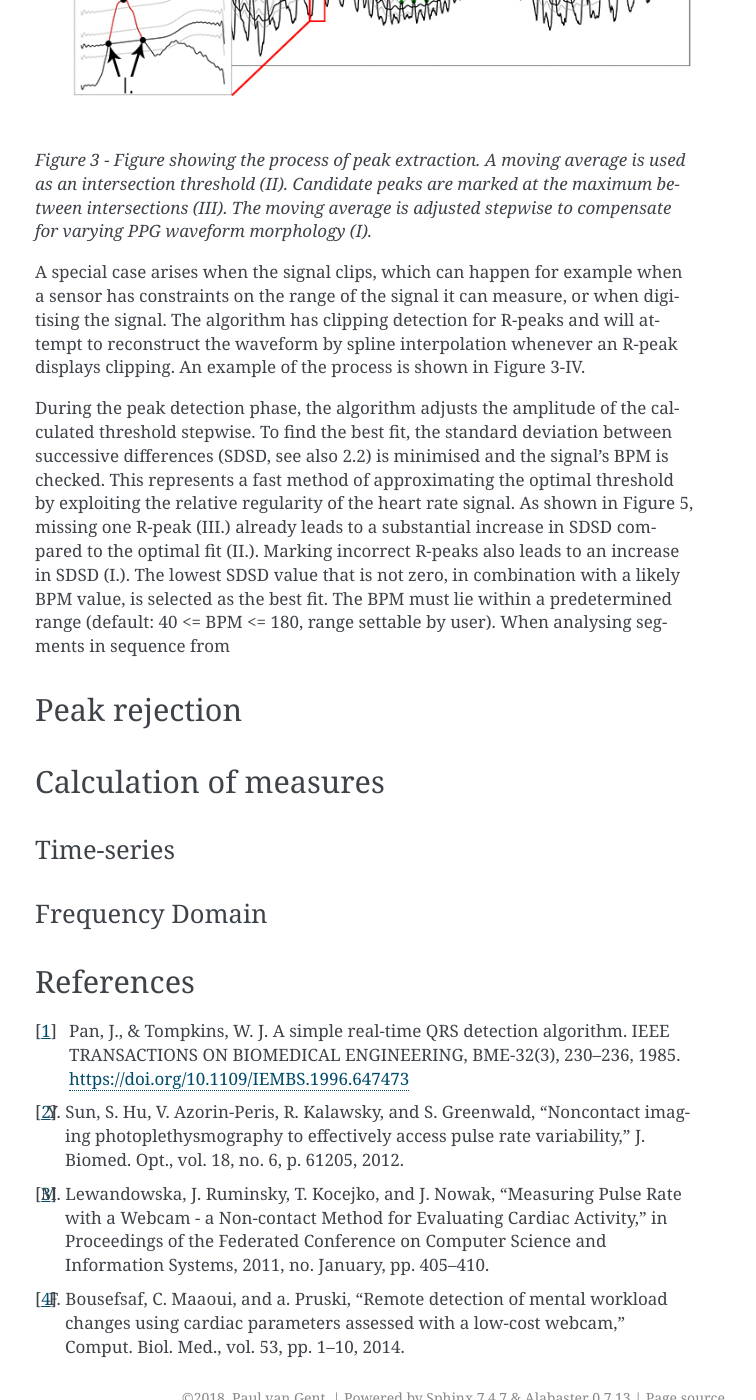
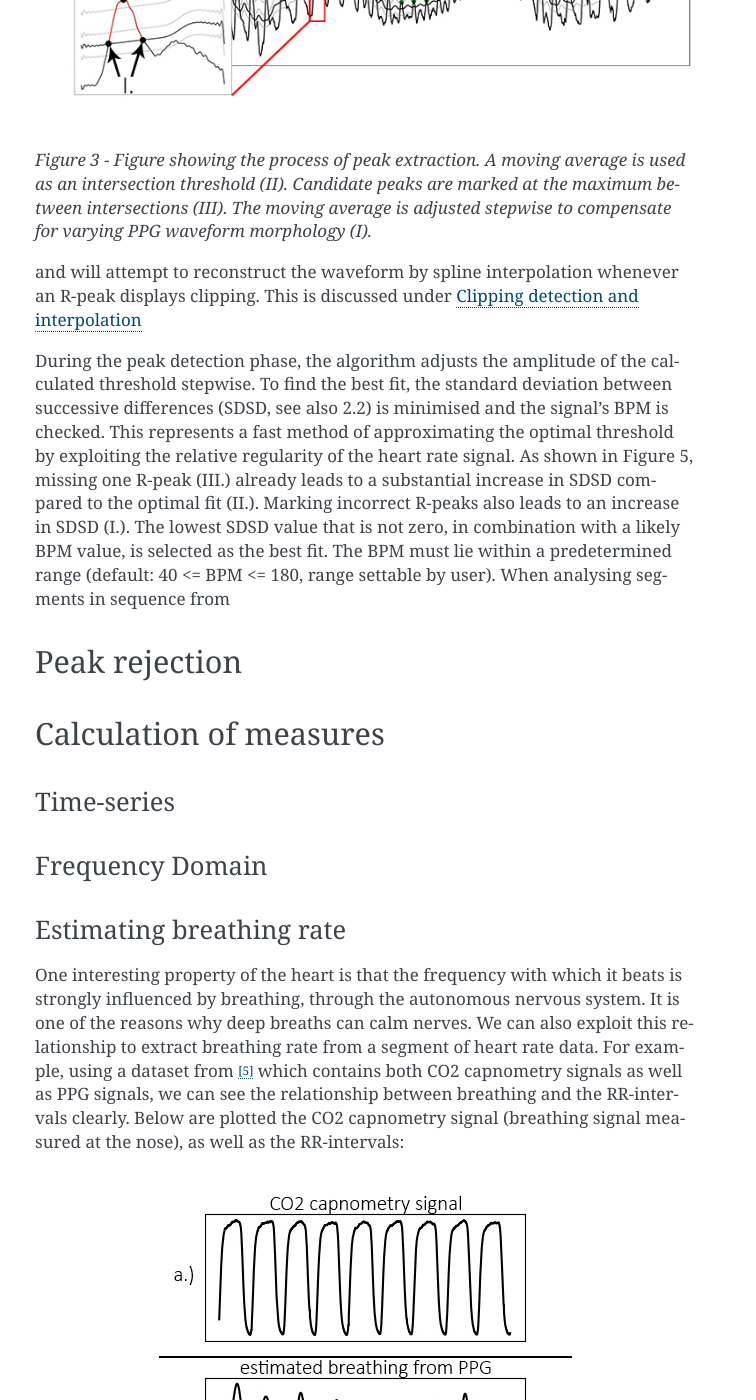
Before and after one commit to paulvangentcom/heartrate_analysis_python, a Sphinx documentation site: the page built from docs/source/heartrateanalysis.rst, in a window 1280 px wide and 1400 px high, scrolled down 5427 px. Shown: the whole window, without its empty margins (385-1141 px from the left). Built offline with Sphinx 7.4.7, drawn with Linux system fonts in a browser that asks for light colours; some of the changed text lies outside the part shown.

Commit message:
working on docs
updated docs

```diff
--- a/docs/source/heartrateanalysis.rst
+++ b/docs/source/heartrateanalysis.rst
@@ -1,3 +1,5 @@
+.. _heart rate analysis:
+
 *******************
 Heart Rate Analysis
 *******************
@@ -93,7 +95,7 @@
 
 *Figure 3 - Figure showing the process of peak extraction. A moving average is used as an intersection threshold (II). Candidate peaks are marked at the maximum between intersections (III). The moving average is adjusted stepwise to compensate for varying PPG waveform morphology (I).*
 
-A special case arises when the signal clips, which can happen for example when a sensor has constraints on the range of the signal it can measure, or when digitising the signal. The algorithm has clipping detection for R-peaks and will attempt to reconstruct the waveform by spline interpolation whenever an R-peak displays clipping.  An example of the process is shown in Figure 3-IV.
+and will attempt to reconstruct the waveform by spline interpolation whenever an R-peak displays clipping. This is discussed under `Clipping detection and interpolation`_
 
 During the peak detection phase, the algorithm adjusts the amplitude of the calculated threshold stepwise. To find the best fit, the standard deviation between successive differences (SDSD, see also 2.2) is minimised and the signal’s BPM is checked. This represents a fast method of approximating the optimal threshold by exploiting the relative regularity of the heart rate signal. As shown in Figure 5, missing one R-peak (III.) already leads to a substantial increase in SDSD compared to the optimal fit (II.). Marking incorrect R-peaks also leads to an increase in SDSD (I.). The lowest SDSD value that is not zero, in combination with a likely BPM value, is selected as the best fit. The BPM must lie within a predetermined range (default: 40 <= BPM <= 180, range settable by user). When analysing segments in sequence from
 
@@ -115,6 +117,35 @@
 ~~~~~~~~~~~~~~~~
 
 
+Estimating breathing rate
+~~~~~~~~~~~~~~~~~~~~~~~~~
+One interesting property of the heart is that the frequency with which it beats is strongly influenced by breathing, through the autonomous nervous system. It is one of the reasons why deep breaths can calm nerves. We can also exploit this relationship to extract breathing rate from a segment of heart rate data. For example, using a dataset from [5]_ which contains both CO2 capnometry signals as well as PPG signals, we can see the relationship between breathing and the RR-intervals clearly. Below are plotted the CO2 capnometry signal (breathing signal measured at the nose), as well as the RR-intervals:
+
+.. image:: images/CO2_RRbreath.jpg
+   :height: 361px
+   :width: 413px
+   :align: center
+
+The problem is now reduced to one of peak finding. Breathing rate can be extracted using the toolkit. After calling the 'process' function, breathing rate (in Hz) is available in the models object that is returned.
+
+.. code-block:: python
+
+    import heartbeat as hb
+
+    data = hb.get_data('data.csv')
+    fs = 100.0
+    measures = hb.process(data, fs, report_time=True)
+    print('breathing rate is: %s Hz' %measures['breathingrate'])
+
+This will result in:
+
+.. code-block:: python
+
+    breathing rate is: 0.16109544905356424 Hz
+
+
+
+
 
 References
 ==========
@@ -126,3 +157,5 @@
 .. [3] M. Lewandowska, J. Ruminsky, T. Kocejko, and J. Nowak, “Measuring Pulse Rate with a Webcam - a Non-contact Method for Evaluating Cardiac Activity,” in Proceedings of the Federated Conference on Computer Science and Information Systems, 2011, no. January, pp. 405–410.
 
 .. [4] F. Bousefsaf, C. Maaoui, and  a. Pruski, “Remote detection of mental workload changes using cardiac parameters assessed with a low-cost webcam,” Comput. Biol. Med., vol. 53, pp. 1–10, 2014.
+
+.. [5] W. Karlen, S. Raman, J. M. Ansermino, and G. A. Dumont, “Multiparameter respiratory rate estimation from the photoplethysmogram,” IEEE transactions on bio-medical engineering, vol. 60, no. 7, pp. 1946–53, 2013. DOI: 10.1109/TBME.2013.2246160 PMED: http://www.ncbi.nlm.nih.gov/pubmed/23399950
--- a/docs/source/quickstart.rst
+++ b/docs/source/quickstart.rst
@@ -16,7 +18,7 @@
 
 This returns a `numpy.ndarray`.
 
-Analysis requires the sampling rate for your data. If you know this _a priori_, supply it when calling the `process()` function, which returns a `dict{}` object containing all measures:
+Analysis requires the sampling rate for your data. If you know this *a priori*, supply it when calling the `process()` function, which returns a `dict{}` object containing all measures:
 
 .. code-block:: python
 
```
Also changed, not shown: other parts of docs/source/quickstart.rst (+2 -0 lines), docs/source/index.rst (+7 -1 lines), docs/source/images/CO2_RRbreath.jpg (added).
